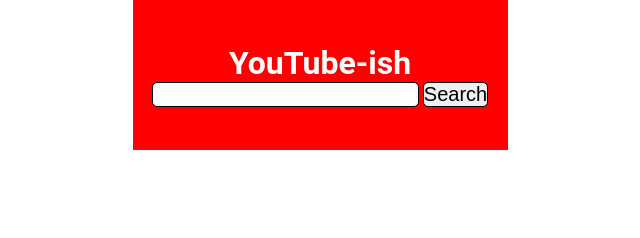
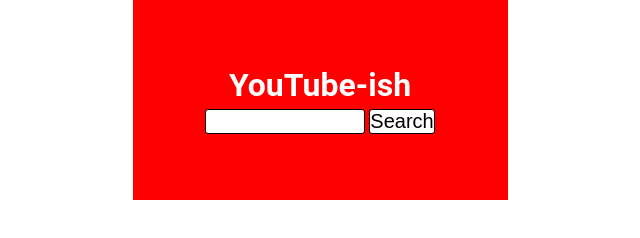
Before and after one commit to fernandogaol/Youtube-ish, a plain HTML site: page index.html in a window 1280 px wide. Shown: the whole page, without its empty margins (320-960 px from the left). Drawn offline with nearby package versions, Linux system fonts and the light colour scheme.

Commit message:
new button design

```diff
--- a/index.css
+++ b/index.css
@@ -26,7 +26,7 @@
   display: flex;
   flex-direction: column;
   justify-content: center;
-  height: 150px;
+  height: 200px;
   margin: auto;
 }
 
@@ -34,16 +34,25 @@
   color: red;
 }
 input {
+  margin-top: 5px;
   font-size: 20px;
+  width: 160px;
 }
 button {
   font-size: 20px;
+  cursor: pointer;
+  background-color: white;
+}
+
+button:hover,
+input:hover {
+  font-weight: bold;
 }
 
 button,
 input {
   border: 1px solid black;
-  border-radius: 5px;
+  border-radius: 3px;
 }
 
 .hidden {
```
